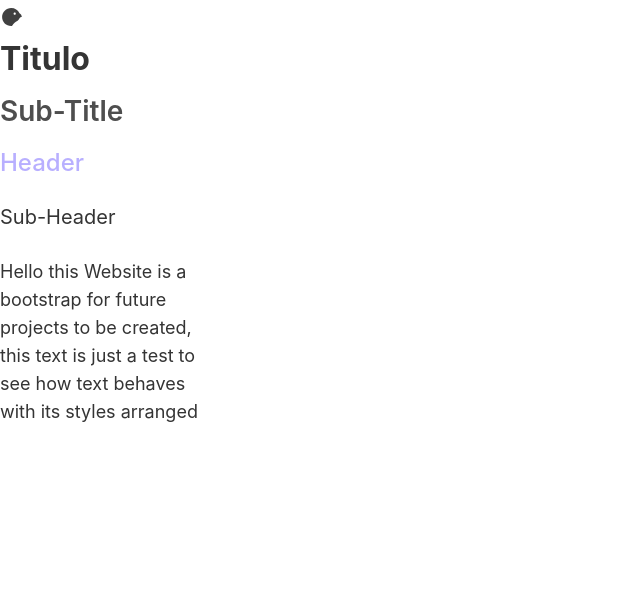
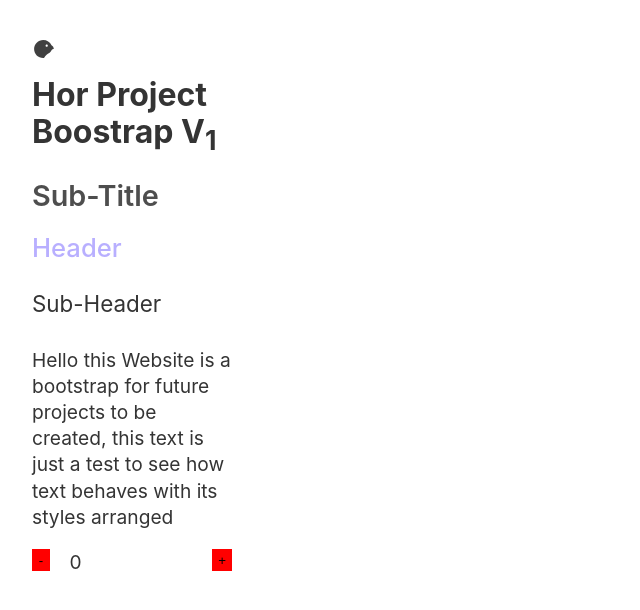
Before and after one commit to MortimerMarsyja/baseTooling, a React (Create React App) app: page / in a window 1280 px wide. Shown: the top 610 px of the page, without its empty margins (0-640 px from the left). Built offline with nearby package versions, Linux system fonts and the light colour scheme.

Commit message:
this updates the site slightly to use redux

```diff
--- a/package.json
+++ b/package.json
@@ -8,8 +8,11 @@
     "@testing-library/user-event": "^7.2.1",
     "react": "^16.13.1",
     "react-dom": "^16.13.1",
+    "react-redux": "^7.2.1",
     "react-router-dom": "^5.2.0",
     "react-scripts": "3.4.3",
+    "redux": "^4.0.5",
+    "redux-thunk": "^2.3.0",
     "styled-components": "^5.2.0"
   },
   "scripts": {
--- a/src/01-Pages/MainPage/MainPage.js
+++ b/src/01-Pages/MainPage/MainPage.js
@@ -1,11 +1,21 @@
 import React from 'react';
 import Logo from '../../00-Components/Logo'
+import CountComponent from '../../00-Components/CountComponent';
+//Hooks
+import { useSelector,useDispatch } from 'react-redux';
+//Actions
+import { addToCountAction,substractFromCountAction} from '../../02-Actions/countActions';
+
+
+const getCountfromStore  = (store) => store.count;
 
 const MainPage = () =>{
+    const count = useSelector(getCountfromStore);
+    const dispatch = useDispatch();
     return(
         <>
             <Logo/>
-            <h1>Titulo</h1>
+            <h1>Hor Project Boostrap V<sub>1</sub></h1>
             <h2>Sub-Title</h2>
             <h3>Header</h3>
             <h4>Sub-Header</h4>
@@ -13,6 +23,11 @@
                 Hello this Website is a bootstrap for future projects to be created,
                 this text is just a test to see how text behaves with its styles arranged
             </p>
+            <CountComponent
+                value={count}
+                addFunction={()=>dispatch(addToCountAction(1))}
+                decreaseFunction={()=>dispatch(substractFromCountAction(1))}
+            />
         </>
     )
 }
--- a/src/07-Styles/app.style.js
+++ b/src/07-Styles/app.style.js
@@ -2,29 +2,31 @@
 import {blueColor,greyColors} from './colorPalette';
 
 export const StyledApp = styled.div`
+    margin:2rem 2rem;
     h1{
-        font-size:32px;
+        font-size:2rem;
         font-weight:700;
+        line-height: 2.28rem;
         color:${greyColors[700]};
     },
     h2{
-        font-size:28px;
+        font-size:1.8rem;
         font-weight:600;
         color:${greyColors[600]};
     },
     h3{
-        font-size:24px;
+        font-size:1.6rem;
         font-weight:500;
         color:${blueColor};
     },
     h4{
-        font-size:20px;
+        font-size:1.4rem;
         font-weight:400;
         color:${greyColors[700]};
     },
     p{
-        font-size:18px;
+        font-size:1.2rem;
         width:200px;
-        line-height:28px;
+        line-height:1.64rem;
     }
 `;
--- a/src/App.js
+++ b/src/App.js
@@ -1,5 +1,7 @@
 //Deps
 import React,{Suspense} from 'react';
+import { createStore, applyMiddleware, compose } from 'redux';
+import thunk from 'redux-thunk';
 //logo
 //styles
 import {StyledApp} from './07-Styles/app.style';
@@ -7,12 +9,24 @@
 import PATHS from './04-Constants/Routes'
 //Components
 import {BrowserRouter, Switch, Route, Redirect } from 'react-router-dom';
+//Reducers
+import rootReducer from './03-Reducers/rootReducer';
+import { Provider } from 'react-redux';
 
 
 //Pages
 const MainPage = React.lazy(()=>import('./01-Pages/MainPage'));
 const OutOfBounds = React.lazy(()=>import('./01-Pages/OutOfBounds'));
 
+const createReduxStore = () => {
+  let composeEnhancers = compose;
+  if (process.env.NODE_ENV === 'development') {
+    if (typeof window.__REDUX_DEVTOOLS_EXTENSION_COMPOSE__ === 'function') {
+      composeEnhancers = window.__REDUX_DEVTOOLS_EXTENSION_COMPOSE__;
+    }
+  }
+  return createStore(rootReducer, undefined, composeEnhancers(applyMiddleware(thunk)));
+};
 
 
 const COMPONENT_PATHS = [
@@ -23,6 +37,7 @@
 function App() {
   return (
     <StyledApp>
+        <Provider store={createReduxStore()}>
           <BrowserRouter>
           <Switch>
             {COMPONENT_PATHS.map(({path,Component})=>(
@@ -35,6 +50,7 @@
               <Redirect to={PATHS.PAGE_NOT_FOUND}/>
           </Switch>
         </BrowserRouter>
+      </Provider>
     </StyledApp>
   );
 }
```
Also changed, not shown: 1 other file (tests, documents, lock files or other folders). Lines whose indentation alone changed are shown as unchanged.
